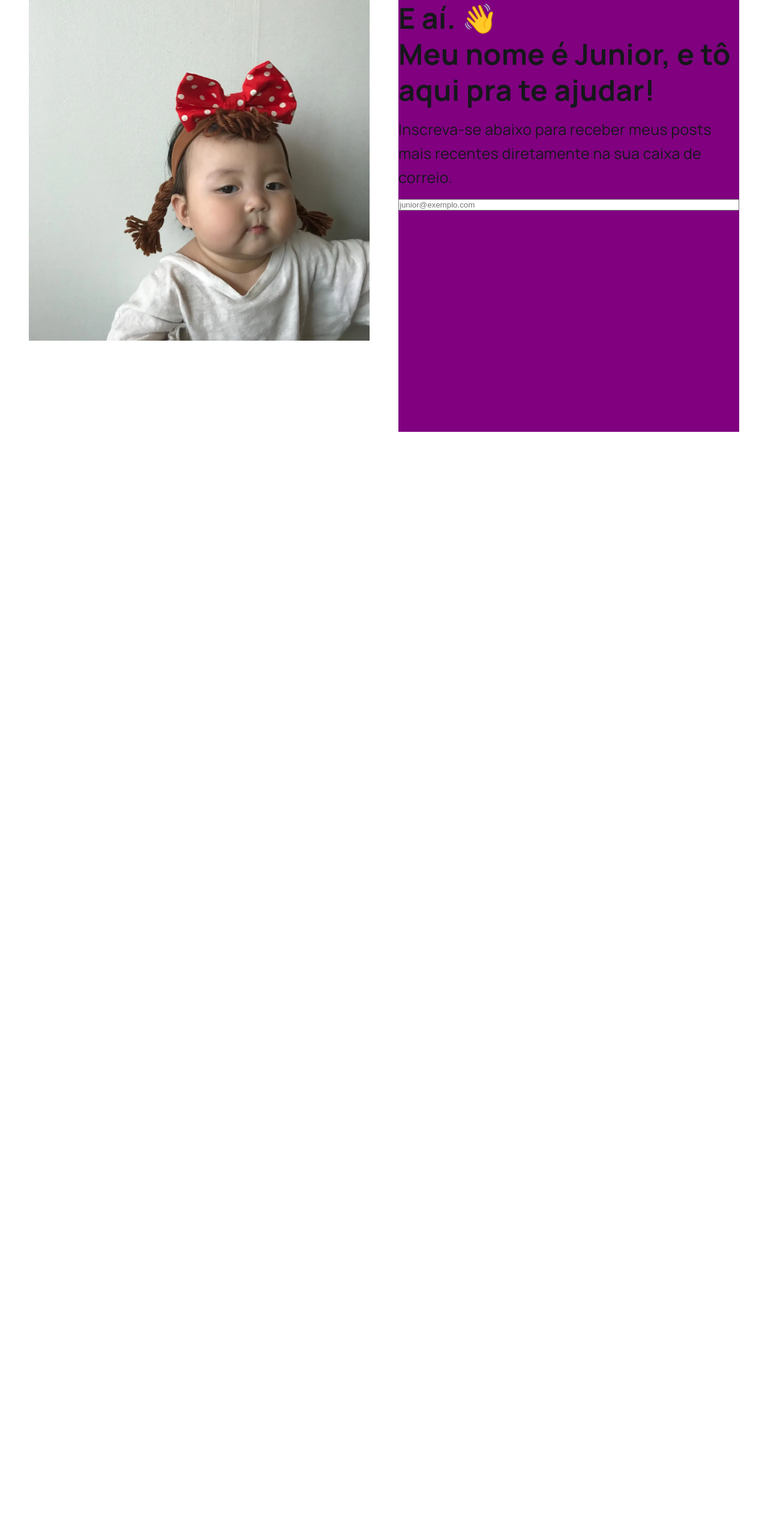
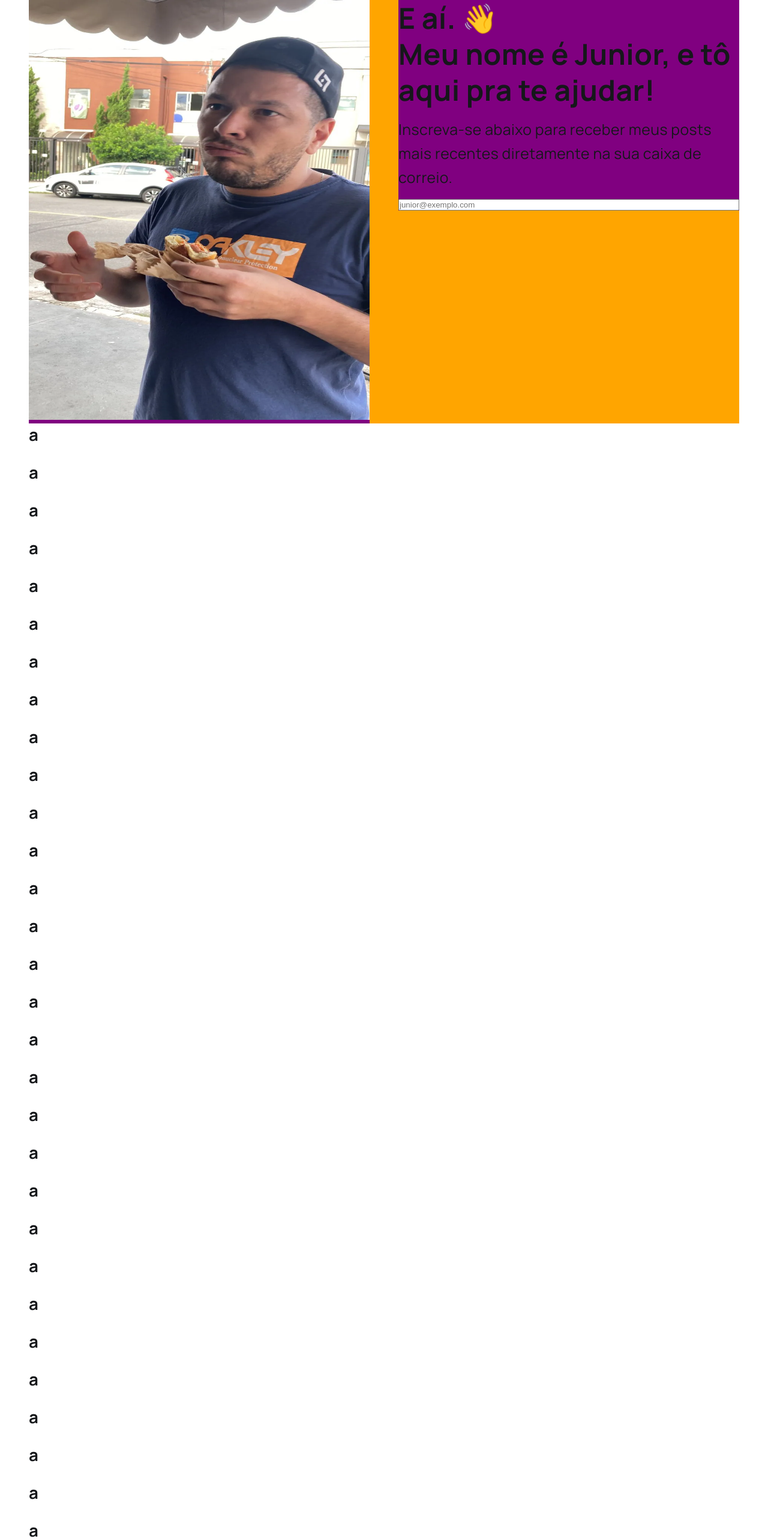
Before and after one commit to junioranheu/wards-front, a Next.js app: page / in a window 1280 px wide. Shown: the top 2566 px of the page at 60% size. Before the commit the page ends 832 px from the top, so only its background shows below. Built offline with nearby package versions, Linux system fonts and the light colour scheme.

Commit message:
estruturação inicial do projeto

```diff
--- a/app/(main)/(index)/components/intro/index.tsx
+++ b/app/(main)/(index)/components/intro/index.tsx
@@ -1,15 +1,36 @@
-import ImgPerfil from '@/assets/images/outros/jinmiran.webp';
+import ImgPerfil from '@/assets/images/outros/kapas.webp';
 import Image from 'next/image';
+import { useEffect, useRef } from 'react';
 import Styles from './intro.module.scss';
 
 export default function Intro() {
+
+    const refDivTexto = useRef<HTMLDivElement>(null);
+
+    useEffect(() => {
+        const handleScroll = () => {
+            const scrollTop = window.scrollY;
+            console.log('scrollTop', scrollTop);
+
+            if (refDivTexto?.current) {
+                refDivTexto.current.style.marginTop = scrollTop + "px";
+            }
+        };
+
+        window.addEventListener("scroll", handleScroll);
+        return () => window.removeEventListener("scroll", handleScroll);
+    }, []);
+
     return (
         <section className={Styles.intro}>
             <div className={Styles.imagem}>
                 <Image src={ImgPerfil} alt='' />
             </div>
 
-            <div className={Styles.texto}>
+            <div
+                className={Styles.texto}
+                ref={refDivTexto}
+            >
                 <span className='titulo'>E aí. 👋<br />Meu nome é Junior, e tô aqui pra te ajudar!</span>
                 <span className='subtitulo'>Inscreva-se abaixo para receber meus posts mais recentes diretamente na sua caixa de correio.</span>
                 <input type='text' placeholder='junior@exemplo.com' />
--- a/app/(main)/(index)/components/intro/intro.module.scss
+++ b/app/(main)/(index)/components/intro/intro.module.scss
@@ -1,26 +1,58 @@
 .intro {
-    // background-color: orange;
+    background-color: orange;
     display: flex;
     gap: 3rem;
 
-    min-height: 90vh;
-
     .imagem {
+        background-color: purple;
         width: 50%;
         height: 100%;
 
         img {
             width: 100%;
-            height: 30%;
+            max-height: 700px;
         }
     }
 
     .texto {
-        background-color: purple !important;
+        background-color: purple;
         display: flex;
         flex-direction: column;
         gap: 1rem;
 
         width: 50%;
+        height: fit-content;
     }
 }
+
+/* =-=-=-=-=-=-=-=-=-=-= Media queries =-=-=-=-=-=-=-=-=-=-= */
+/* hi-res laptops and desktops */
+@media (max-width:1281px) {}
+
+/* big landscape tablets, laptops, and desktops */
+@media (max-width:1025px) {
+    .intro {
+        // background-color: orange;
+        display: flex;
+        flex-direction: column-reverse;
+        gap: 1rem;
+
+        .imagem {
+            width: 100%;
+        }
+
+        .texto {
+            // background-color: purple !important;
+            width: 100%;
+        }
+    }
+}
+
+/* tablet, landscape iPad, lo-res laptops ands desktops */
+@media (max-width:801px) {}
+
+/* portrait tablets, portrait iPad, e-readers (Nook/Kindle), landscape 800x480 phones (Android) */
+@media (max-width:600px) {}
+
+/* smartphones, Android phones, landscape iPhone */
+@media (max-width:480px) {}
--- a/app/(main)/(index)/page.tsx
+++ b/app/(main)/(index)/page.tsx
@@ -7,6 +7,91 @@ export default function Page() {
     return (
         <section className={StylesLayout.session} >
             <Intro />
+
+            <h1>a</h1><br />
+            <h1>a</h1><br />
+            <h1>a</h1><br />
+            <h1>a</h1><br />
+            <h1>a</h1><br />
+            <h1>a</h1><br />
+            <h1>a</h1><br />
+            <h1>a</h1><br />
+            <h1>a</h1><br />
+            <h1>a</h1><br />
+            <h1>a</h1><br />
+            <h1>a</h1><br />
+            <h1>a</h1><br />
+            <h1>a</h1><br />
+            <h1>a</h1><br />
+            <h1>a</h1><br />
+            <h1>a</h1><br />
+            <h1>a</h1><br />
+            <h1>a</h1><br />
+            <h1>a</h1><br />
+            <h1>a</h1><br />
+            <h1>a</h1><br />
+            <h1>a</h1><br />
+            <h1>a</h1><br />
+            <h1>a</h1><br />
+            <h1>a</h1><br />
+            <h1>a</h1><br />
+            <h1>a</h1><br />
+            <h1>a</h1><br />
+            <h1>a</h1><br />
+            <h1>a</h1><br />
+            <h1>a</h1><br />
+            <h1>a</h1><br />
+            <h1>a</h1><br />
+            <h1>a</h1><br />
+            <h1>a</h1><br />
+            <h1>a</h1><br />
+            <h1>a</h1><br />
+            <h1>a</h1><br />
+            <h1>a</h1><br />
+            <h1>a</h1><br />
+            <h1>a</h1><br />
+            <h1>a</h1><br />
+            <h1>a</h1><br />
+            <h1>a</h1><br />
+            <h1>a</h1><br />
+            <h1>a</h1><br />
+            <h1>a</h1><br />
+            <h1>a</h1><br />
+            <h1>a</h1><br />
+            <h1>a</h1><br />
+            <h1>a</h1><br />
+            <h1>a</h1><br />
+            <h1>a</h1><br />
+            <h1>a</h1><br />
+            <h1>a</h1><br />
+            <h1>a</h1><br />
+            <h1>a</h1><br />
+            <h1>a</h1><br />
+            <h1>a</h1><br />
+            <h1>a</h1><br />
+            <h1>a</h1><br />
+            <h1>a</h1><br />
+            <h1>a</h1><br />
+            <h1>a</h1><br />
+            <h1>a</h1><br />
+            <h1>a</h1><br />
+            <h1>a</h1><br />
+            <h1>a</h1><br />
+            <h1>a</h1><br />
+            <h1>a</h1><br />
+            <h1>a</h1><br />
+            <h1>a</h1><br />
+            <h1>a</h1><br />
+            <h1>a</h1><br />
+            <h1>a</h1><br />
+            <h1>a</h1><br />
+            <h1>a</h1><br />
+            <h1>a</h1><br />
+            <h1>a</h1><br />
+            <h1>a</h1><br />
+            <h1>a</h1><br />
+            <h1>a</h1><br />
+            <h1>a</h1><br />
         </section>
     )
 }
--- a/styles/globals.scss
+++ b/styles/globals.scss
@@ -209,12 +209,7 @@ svg {
 @media (max-width:1025px) {}
 
 /* tablet, landscape iPad, lo-res laptops ands desktops */
-@media (max-width:801px) {
-    .tituloSessao {
-        //  background-color: orange;
-        font-size: 0.65rem;
-    }
-}
+@media (max-width:801px) {}
 
 /* portrait tablets, portrait iPad, e-readers (Nook/Kindle), landscape 800x480 phones (Android) */
 @media (max-width:600px) {
```
Also changed, not shown: assets/images/outros/kapas.webp (added).
